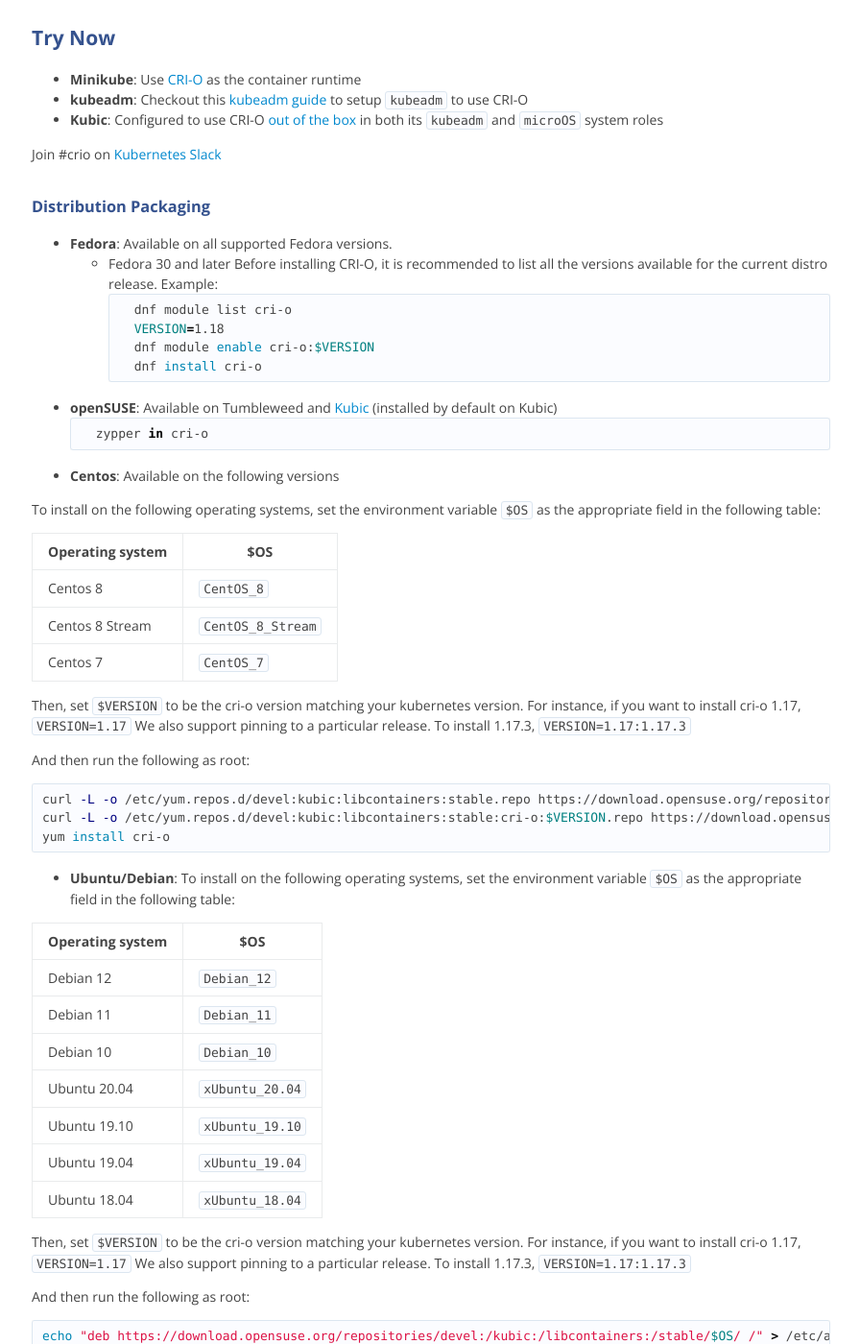
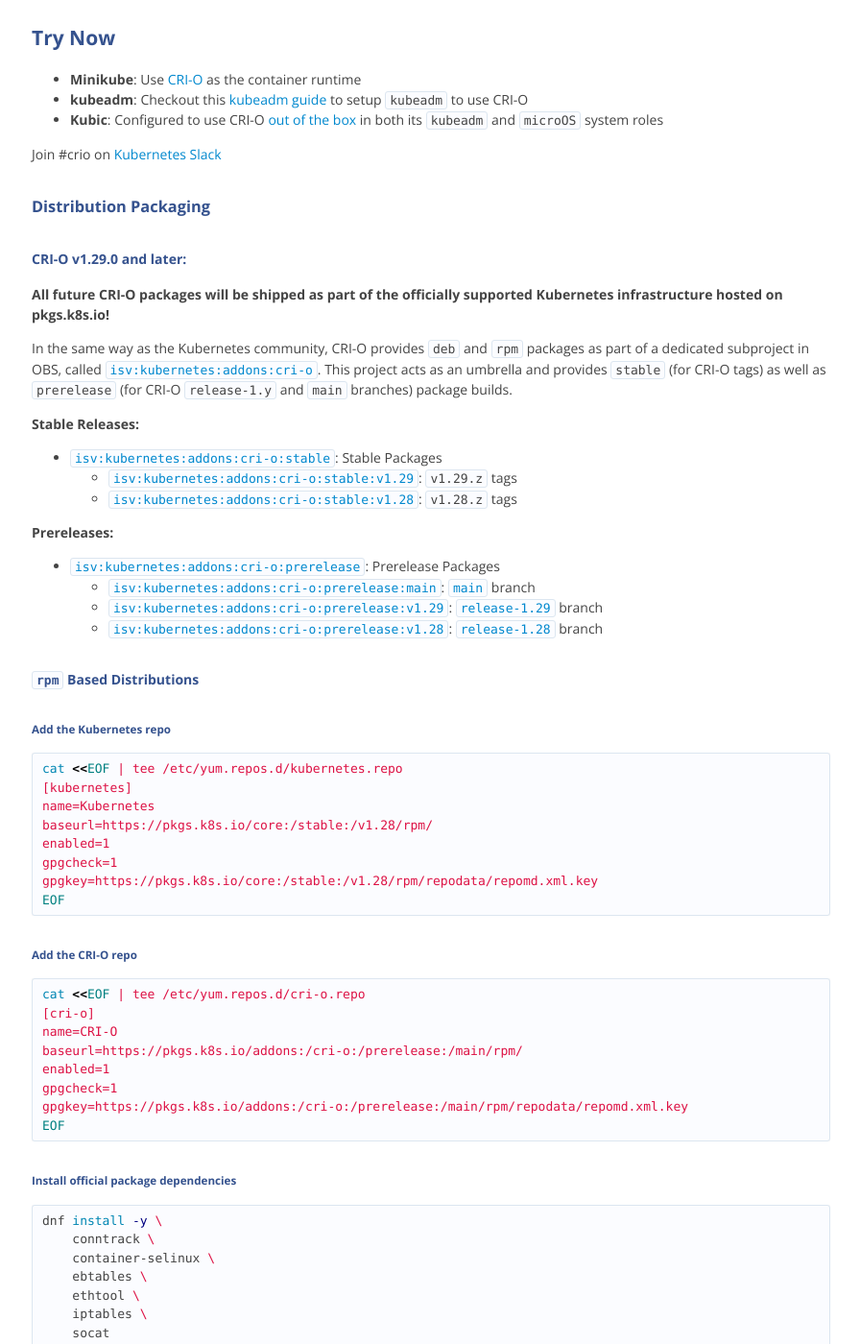
Before and after one commit to cri-o/cri-o.io, a Jekyll site: the page built from index.md, in a window 1280 px wide and 1400 px high, scrolled down 559 px. Shown: the whole window at 96% size, without its empty margins (191-1087 px from the left). Built offline with Jekyll 4.4.1, drawn with Linux system fonts in a browser that asks for light colours; comment, search, counter and statistics services are not loaded; some of the changed text lies outside the part shown.

Commit message:
update install instructions to reflect new sources
Signed-off-by: Peter Hunt <pehunt@redhat.com>

````diff
--- a/index.md
+++ b/index.md
@@ -17,8 +17,132 @@ Join #crio on [Kubernetes Slack](https://slack.k8s.io/)
 
 ### Distribution Packaging
 
+#### CRI-O v1.29.0 and later:
+
+**All future CRI-O packages will be shipped as part of the officially supported
+Kubernetes infrastructure hosted on pkgs.k8s.io!**
+
+In the same way as the Kubernetes community, CRI-O provides `deb` and `rpm`
+packages as part of a dedicated subproject in OBS, called
+[`isv:kubernetes:addons:cri-o`](https://build.opensuse.org/project/show/isv:kubernetes:addons:cri-o).
+This project acts as an umbrella and provides `stable` (for CRI-O tags) as well as
+`prerelease` (for CRI-O `release-1.y` and `main` branches) package builds.
+
+**Stable Releases:**
+
+- [`isv:kubernetes:addons:cri-o:stable`](https://build.opensuse.org/project/show/isv:kubernetes:addons:cri-o:stable): Stable Packages
+  - [`isv:kubernetes:addons:cri-o:stable:v1.29`](https://build.opensuse.org/project/show/isv:kubernetes:addons:cri-o:stable:v1.29): `v1.29.z` tags
+  - [`isv:kubernetes:addons:cri-o:stable:v1.28`](https://build.opensuse.org/project/show/isv:kubernetes:addons:cri-o:stable:v1.28): `v1.28.z` tags
+
+**Prereleases:**
+
+- [`isv:kubernetes:addons:cri-o:prerelease`](https://build.opensuse.org/project/show/isv:kubernetes:addons:cri-o:prerelease): Prerelease Packages
+  - [`isv:kubernetes:addons:cri-o:prerelease:main`](https://build.opensuse.org/project/show/isv:kubernetes:addons:cri-o:prerelease:main): [`main`](https://github.com/cri-o/cri-o/commits/main) branch
+  - [`isv:kubernetes:addons:cri-o:prerelease:v1.29`](https://build.opensuse.org/project/show/isv:kubernetes:addons:cri-o:prerelease:v1.29): [`release-1.29`](https://github.com/cri-o/cri-o/commits/release-1.29) branch
+  - [`isv:kubernetes:addons:cri-o:prerelease:v1.28`](https://build.opensuse.org/project/show/isv:kubernetes:addons:cri-o:prerelease:v1.28): [`release-1.28`](https://github.com/cri-o/cri-o/commits/release-1.28) branch
+
+#### `rpm` Based Distributions
+
+##### Add the Kubernetes repo
+
+```bash
+cat <<EOF | tee /etc/yum.repos.d/kubernetes.repo
+[kubernetes]
+name=Kubernetes
+baseurl=https://pkgs.k8s.io/core:/stable:/v1.28/rpm/
+enabled=1
+gpgcheck=1
+gpgkey=https://pkgs.k8s.io/core:/stable:/v1.28/rpm/repodata/repomd.xml.key
+EOF
+```
+
+##### Add the CRI-O repo
+
+```bash
+cat <<EOF | tee /etc/yum.repos.d/cri-o.repo
+[cri-o]
+name=CRI-O
+baseurl=https://pkgs.k8s.io/addons:/cri-o:/prerelease:/main/rpm/
+enabled=1
+gpgcheck=1
+gpgkey=https://pkgs.k8s.io/addons:/cri-o:/prerelease:/main/rpm/repodata/repomd.xml.key
+EOF
+```
+
+##### Install official package dependencies
+
+```bash
+dnf install -y \
+    conntrack \
+    container-selinux \
+    ebtables \
+    ethtool \
+    iptables \
+    socat
+```
+
+##### Install the packages from the added repos
+
+```bash
+dnf install -y --repo cri-o --repo kubernetes \
+    cri-o \
+    kubeadm \
+    kubectl \
+    kubelet
+```
+
+
+#### `deb` Based Distributions
+
+For `deb` based distributions, you can run the following commands as a `root`
+user:
+
+##### Install dependencies for adding the repositories
+
+```bash
+apt-get update
+apt-get install -y software-properties-common curl
+```
+
+##### Add the Kubernetes repository
+
+```bash
+curl -fsSL https://pkgs.k8s.io/core:/stable:/v1.28/deb/Release.key |
+    gpg --dearmor -o /etc/apt/keyrings/kubernetes-apt-keyring.gpg
+echo "deb [signed-by=/etc/apt/keyrings/kubernetes-apt-keyring.gpg] https://pkgs.k8s.io/core:/stable:/v1.28/deb/ /" |
+    tee /etc/apt/sources.list.d/kubernetes.list
+```
+
+##### Add the CRI-O repository
+
+```bash
+curl -fsSL https://pkgs.k8s.io/addons:/cri-o:/prerelease:/main/deb/Release.key |
+    gpg --dearmor -o /etc/apt/keyrings/cri-o-apt-keyring.gpg
+echo "deb [signed-by=/etc/apt/keyrings/cri-o-apt-keyring.gpg] https://pkgs.k8s.io/addons:/cri-o:/prerelease:/main/deb/ /" |
+    tee /etc/apt/sources.list.d/cri-o.list
+```
+
+##### Install the packages
+
+```bash
+apt-get update
+apt-get install -y cri-o kubelet kubeadm kubectl
+```
+
+
+#### `Fedora`
+Alternatively, the packages are available in the Fedora packaging system.
+As of Fedora 40 and later, CRI-O now only packages one version per version of fedora.
+These correspond to the version of the kubernetes, cri-tools, and golang packages.
+
+```shell
+dnf install cri-o
+```
+
+### CRI-O v1.28.z and lower
+
 * **Fedora**: Available on all supported Fedora versions.
-	* Fedora 30 and later
+	* Fedora 39 and earlier
         Before installing CRI-O, it is recommended to list all the versions available for the current distro release.
         Example:
 	```shell
@@ -27,6 +151,8 @@ Join #crio on [Kubernetes Slack](https://slack.k8s.io/)
 	dnf module enable cri-o:$VERSION
 	dnf install cri-o
 	```
+
+* **RPM Based Distributions **
 
 * **openSUSE**: Available on Tumbleweed and [Kubic](https://kubic.opensuse.org) (installed by default on Kubic)
     ```shell
````
